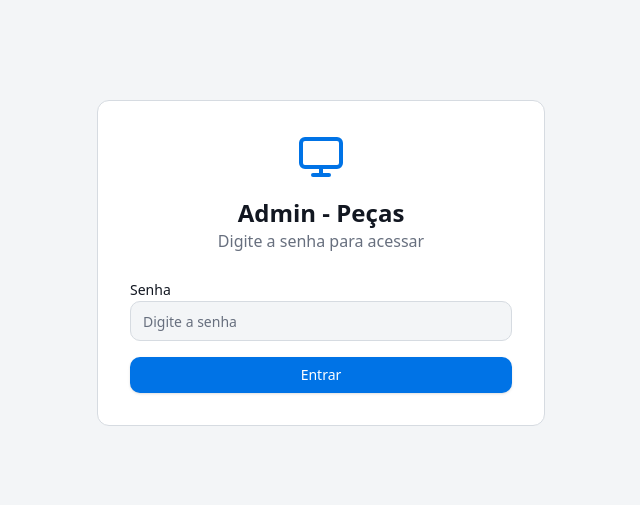
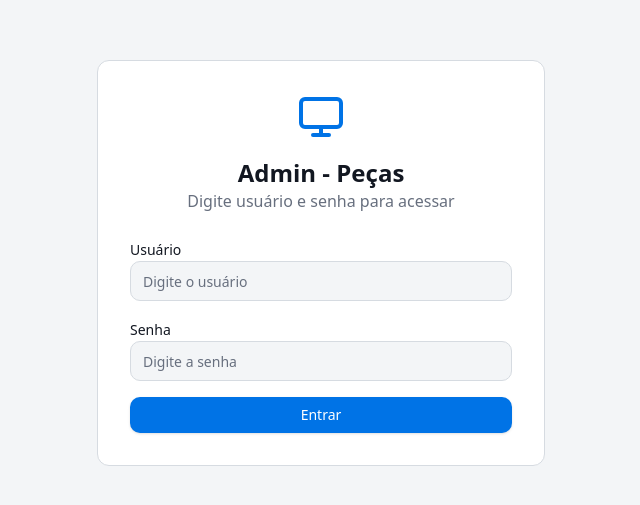
Before and after one commit to squash1104/siterender, a React (Vite) app: page /admin in a window 1280 px wide. Shown: the part 137-642 px from the top of the page, without its empty margins (319-959 px from the left). Built offline with nearby package versions, Linux system fonts and the light colour scheme.

Commit message:
Add Acesso Restrito menu link and username/password login

```diff
--- a/src/components/landing/Navbar.jsx
+++ b/src/components/landing/Navbar.jsx
@@ -9,6 +9,7 @@ const navLinks = [
   { label: "Serviços", href: "#servicos", internal: true },
   { label: "Sobre", href: "#sobre", internal: true },
   { label: "Peças", href: "/pecas", internal: false },
+  { label: "Acesso Restrito", href: "/admin", internal: false },
   { label: "Contato", href: "#contato", internal: true },
 ];
 
--- a/src/pages/Admin.jsx
+++ b/src/pages/Admin.jsx
@@ -38,6 +38,7 @@ const navLinks = [
 
 export default function Admin() {
   const [authenticated, setAuthenticated] = useState(false);
+  const [username, setUsername] = useState("");
   const [password, setPassword] = useState("");
   const [products, setProducts] = useState([]);
   const [showForm, setShowForm] = useState(false);
@@ -73,18 +74,19 @@ export default function Admin() {
 
   const handleLogin = (e) => {
     e.preventDefault();
-    if (password === "admin123") {
+    if (username === "lmstech" && password === "admin123") {
       localStorage.setItem("admin_auth", "true");
       setAuthenticated(true);
       loadProducts();
     } else {
-      alert("Senha incorreta");
+      alert("Usuário ou senha incorretos");
     }
   };
 
   const handleLogout = () => {
     localStorage.removeItem("admin_auth");
     setAuthenticated(false);
+    setUsername("");
     setPassword("");
   };
 
@@ -173,9 +175,19 @@ export default function Admin() {
           <div className="text-center mb-6">
             <Monitor className="w-12 h-12 text-primary mx-auto mb-4" />
             <h1 className="text-2xl font-bold">Admin - Peças</h1>
-            <p className="text-muted-foreground">Digite a senha para acessar</p>
+            <p className="text-muted-foreground">Digite usuário e senha para acessar</p>
           </div>
           <form onSubmit={handleLogin}>
+            <div className="mb-4">
+              <Label htmlFor="username">Usuário</Label>
+              <Input
+                id="username"
+                value={username}
+                onChange={(e) => setUsername(e.target.value)}
+                required
+                placeholder="Digite o usuário"
+              />
+            </div>
             <div className="mb-4">
               <Label htmlFor="password">Senha</Label>
               <Input
```
